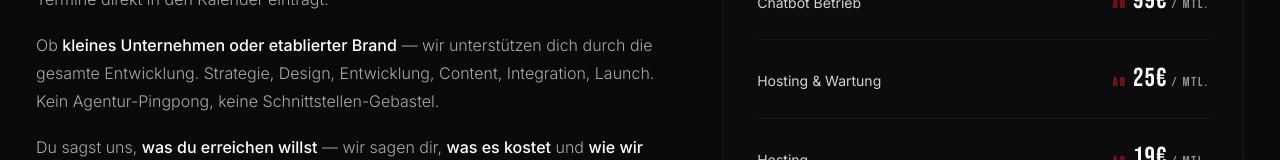
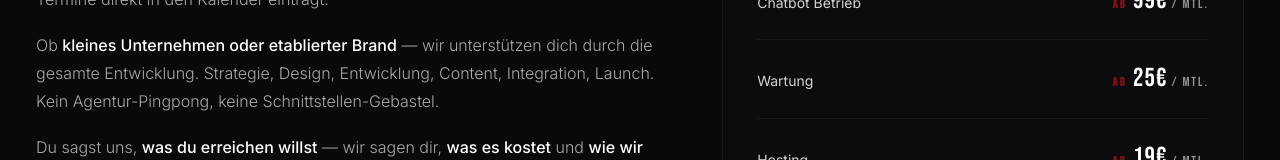
Before and after one commit to shinobi1412ai/katanalabs, a Next.js app: page / in a window 1280 px wide. Shown: the part 9686-9846 px from the top of the page. Built offline with nearby package versions, Linux system fonts and the light colour scheme.

Commit message:
fix: rename Hosting & Wartung to Wartung

```diff
--- a/components/Pricing.jsx
+++ b/components/Pricing.jsx
@@ -60,7 +60,7 @@ const tiers = [
 const monthlyCosts = [
   { label: "KI-Automationsbetrieb", val: "150€", mtl: true },
   { label: "Chatbot Betrieb", val: "99€", mtl: true },
-  { label: "Hosting & Wartung", val: "25€", mtl: true },
+  { label: "Wartung", val: "25€", mtl: true },
   { label: "Hosting", val: "19€", mtl: true },
   { label: "Voice-Agent Laufzeit", val: "nach Volumen", custom: true },
   { label: "Bundle-Rabatt möglich", val: "✓", check: true },
```
